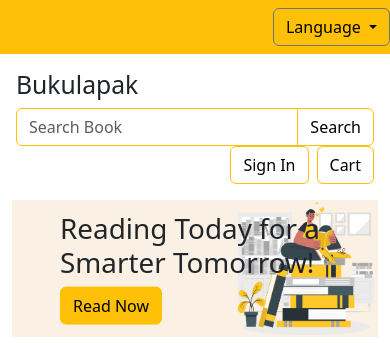
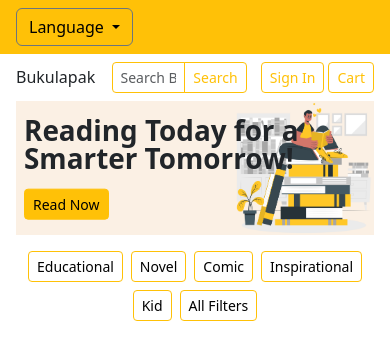
Before and after one commit to MarioOrlando82/bukulapak, a Laravel app: page / in a window 390 px wide. Shown: the top 343 px of the page. Run offline with Laravel 12, Linux system fonts and the light colour scheme.

Commit message:
feat: responsive for homepage

```diff
--- a/resources/views/components/navbar.blade.php
+++ b/resources/views/components/navbar.blade.php
@@ -1,6 +1,6 @@
-<div class="row bg-warning text-white py-2">
-    <div class="col-md-1 text-end">
-        <div class="dropdown d-inline ms-3">
+    <div class="bg-warning text-white py-2 col-12 ps-3 pe-3">
+        <div class="col-1 col-md-1 text-start">
+            <div class="dropdown d-inline">
                 <button class="btn btn-outline-secondary dropdown-toggle text-black" type="button" id="languageDropdown" data-bs-toggle="dropdown" aria-expanded="false">
                     Language
                 </button>
@@ -12,19 +12,28 @@
         </div>
     </div>
 
-<div class="row py-3 px-3 align-items-center">
-    <div class="col-md-4">
-        <h2>Bukulapak</h2>
+    <div class="col-12 ps-3 pe-3">
+        <div class="row align-items-center py-2">
+            <div class="col-3">
+                <h2 class="fs-6 fs-sm-5 fs-md-4 m-0">Bukulapak</h2>
             </div>
-    <div class="col-md-4 d-flex justify-content-center">
-        <div class="input-group">
-            <input type="text" class="form-control border border-warning text-black" placeholder="Search Book">
-            <button class="btn btn-outline-warning text-black" type="button">Search</button>
+
+            <div class="col-5">
+                <div class="input-group input-group-sm">
+                    <input type="text" class="form-control border border-warning" placeholder="Search Book">
+                    <button class="btn btn-outline-warning" type="button">Search</button>
                 </div>
             </div>
 
-    <div class="col-md-4 d-flex justify-content-end">
-        <a href="#" class="btn btn-outline-warning text-black me-2">Sign In</a>
-        <a href="#" class="btn btn-outline-warning text-black">Cart</a>
+            <div class="col-4 d-flex justify-content-end">
+                <a href="#" class="btn btn-outline-warning btn-sm me-1 me-sm-2 text-nowrap">
+                    <span class="d-none d-sm-inline">Sign In</span>
+                    <span class="d-inline d-sm-none">Sign In</span>
+                </a>
+                <a href="#" class="btn btn-outline-warning btn-sm text-nowrap">
+                    <span class="d-none d-sm-inline">Cart</span>
+                    <span class="d-inline d-sm-none">Cart</span>
+                </a>
             </div>
         </div>
+    </div>
--- a/resources/views/homepage.blade.php
+++ b/resources/views/homepage.blade.php
@@ -1,46 +1,44 @@
 @extends('master.master')
 @section('content')
-<div class="container-fluid">
-    <div class="col-12 position-relative overflow-hidden">
+<div class="container-fluid px-0">
+    <div class="position-relative overflow-hidden px-3">
         <img src="{{ asset('assets/hero.png') }}" alt="Hero" class="img-fluid w-100">
-        <div class="position-absolute top-50 start-0 translate-middle-y ps-5">
-            <h1>Reading Today for a <br>Smarter Tomorrow!</h1>
-            <button class="btn btn-warning text-black">Read Now</button>
+        <div class="position-absolute top-50 start-0 translate-middle-y px-4 p-2 p-sm-3 p-md-5 pe-4 pe-sm-0">
+            <h1 class="fs-1 fs-sm-3 fs-md-3 fs-lg-1 fw-bold lh-1 me-4 me-sm-0">
+                Reading Today for a <br class="d-none d-sm-inline">Smarter Tomorrow!
+            </h1>
+            <button class="btn btn-warning text-black mt-2 mt-sm-3 btn-sm">Read Now</button>
         </div>
     </div>
 
-    <div class="row mt-4">
+    <div class="row mt-3 mt-md-4 px-2 px-md-3">
         <div class="col-12">
-            <div class="btn-group">
-                <button class="btn btn-outline-warning text-black">Educational</button>
-                <button class="btn btn-outline-warning text-black">Novel</button>
-                <button class="btn btn-outline-warning text-black">Comic</button>
-                <button class="btn btn-outline-warning text-black">Inspirational</button>
-                <button class="btn btn-outline-warning text-black">Kid</button>
-                <button class="btn btn-outline-warning text-black">All Filters</button>
+            <div class="d-flex flex-wrap justify-content-center justify-content-md-start gap-2">
+                <button class="btn btn-sm btn-outline-warning text-black">Educational</button>
+                <button class="btn btn-sm btn-outline-warning text-black">Novel</button>
+                <button class="btn btn-sm btn-outline-warning text-black">Comic</button>
+                <button class="btn btn-sm btn-outline-warning text-black">Inspirational</button>
+                <button class="btn btn-sm btn-outline-warning text-black">Kid</button>
+                <button class="btn btn-sm btn-outline-warning text-black">All Filters</button>
             </div>
         </div>
     </div>
 
-    <div class="grid-container mt-5" style="display: grid; grid-template-columns: repeat(auto-fit, minmax(200px, 1fr)); gap: 15px;">
-        <?php for($i = 0; $i < 17; $i++): ?>
-        <div class="card h-100" style="max-width: 100%; margin: 0;">
-            <img src="{{ asset('assets/calculus.jpg') }}" class="card-img-top" alt="Calculus" style="height: 70%; object-fit: cover;">
-            <div class="card-body p-2">
-                <h5 class="card-title" style="font-size: 1.2rem;">Calculus</h5>
-                <p class="card-text" style="font-size: 0.9rem;">Rp25.000</p>
-                <div class="d-grid">
-                    <button class="btn btn-warning text-black btn-sm">Add to Cart</button>
+    <div class="row row-cols-2 row-cols-sm-3 row-cols-md-4 row-cols-lg-5 g-2 g-md-3 mt-3 mt-md-4 px-2 px-md-3">
+        @for($i = 0; $i < 17; $i++)
+        <div class="col">
+            <div class="card h-100">
+                <img src="{{ asset('assets/calculus.jpg') }}" class="card-img-top" alt="Calculus" style="height: 150px; object-fit: cover;">
+                <div class="card-body p-2">
+                    <h5 class="card-title fs-6">Calculus</h5>
+                    <p class="card-text small">Rp25.000</p>
+                    <div class="d-grid">
+                        <button class="btn btn-warning text-black btn-sm">Add to Cart</button>
+                    </div>
                 </div>
             </div>
         </div>
-        <?php endfor; ?>
+        @endfor
     </div>
-
-
-
-    </div>
-
-
 </div>
 @endsection
```
Lines whose indentation alone changed are shown as unchanged.
